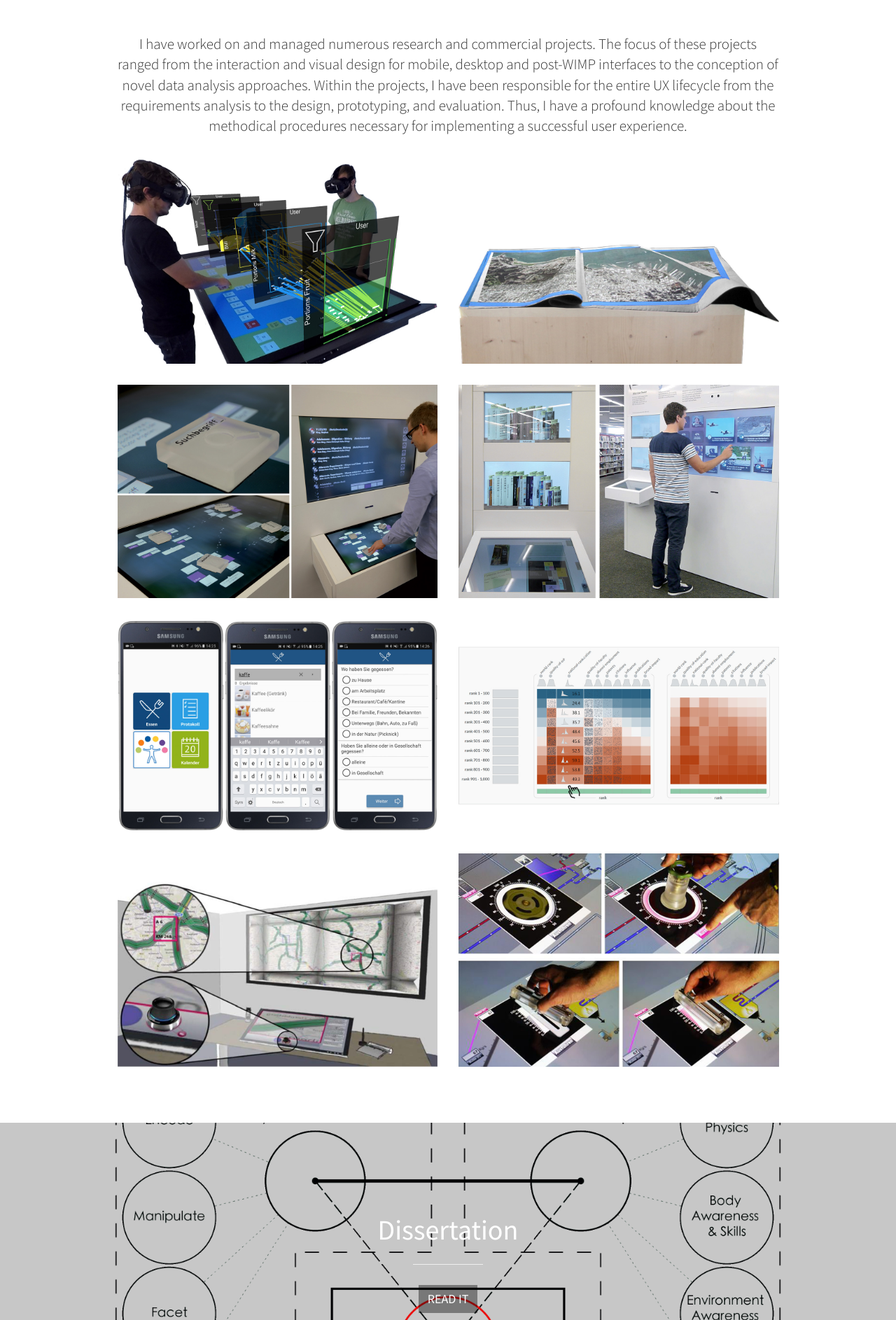
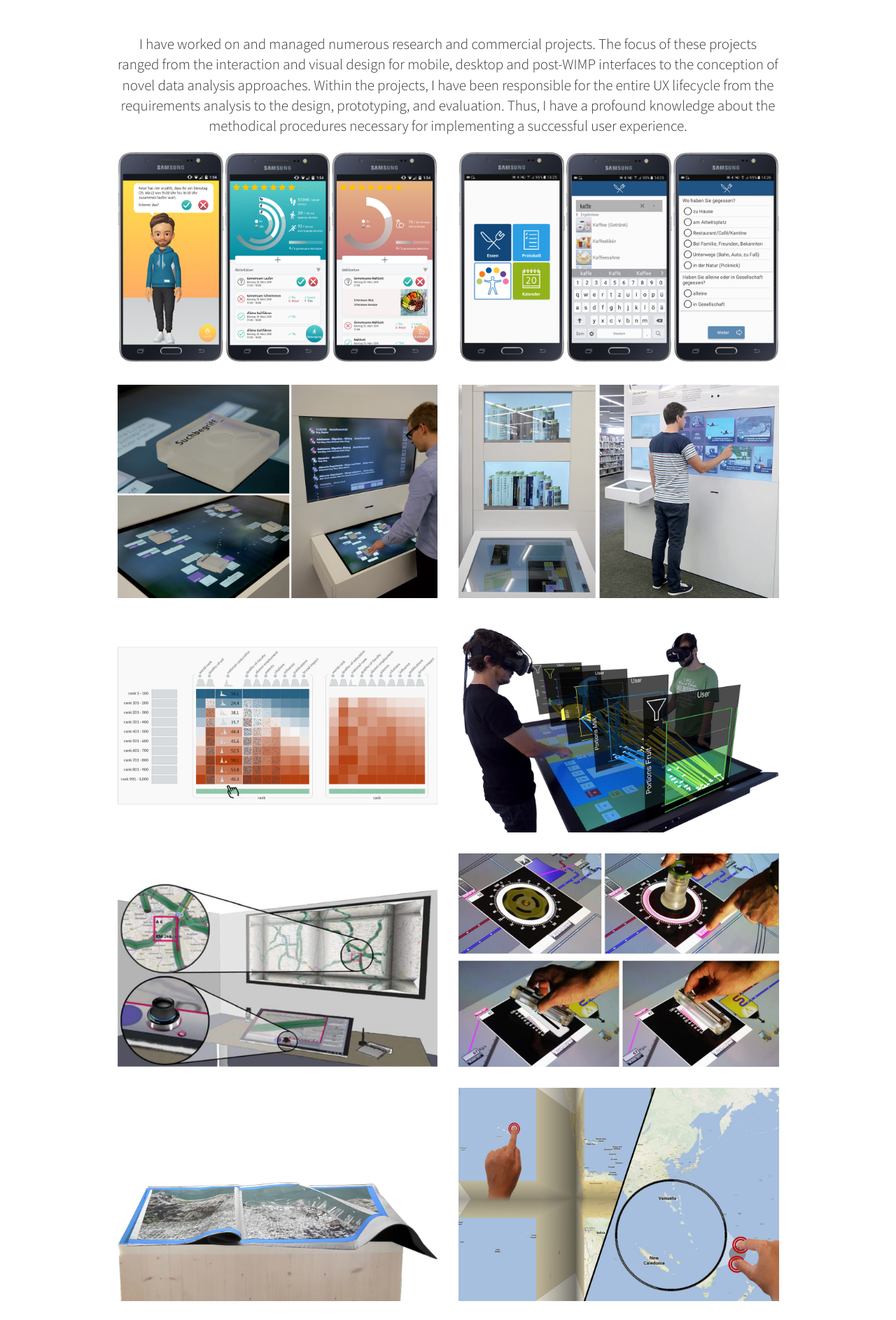
Before and after one commit to SimonButscher/home, a Jekyll site: the page built from index.html, in a window 1280 px wide. Shown: the part 1441-3328 px from the top of the page at 70% size. Built offline with Jekyll 4.4.1, drawn with Linux system fonts in a browser that asks for light colours.

Commit message:
added SmartFamily

```diff
--- a/_includes/portfolio.html
+++ b/_includes/portfolio.html
@@ -17,11 +17,11 @@
 
         <div class="row">
           <div class="col-md-6">
-            <div class="portfolio-item" onclick="">
-              <img class="img-portfolio img-responsive" src="img/portfolio_ART.jpg">
-              <button class="overlay" data-toggle="modal" data-target="#modalArt">
+            <div class="portfolio-item">
+              <img class="img-portfolio img-responsive" src="img/portfolio_SmartFamily.jpg">
+              <button class="overlay" data-toggle="modal" data-target="#modalSmartFamily">
                 <div class="content">
-                  ART - Augmented Reality Above the Tabletop to Analyze Multi-Dimensional Data
+                  SmartFamily - A Mobile Application to Promote Physical Activity and Healty Eating within a Family Context
                   <hr class="small">
                   <p class="btn btn-dark">SHOW DETAILS</p>
                 </div>
@@ -30,16 +30,17 @@
           </div>
           <div class="col-md-6">
             <div class="portfolio-item">
-              <img class="img-portfolio img-responsive" src="img/portfolio_InformationSense.jpg">
-              <button class="overlay" data-toggle="modal" data-target="#modalInfoSens">
+              <img class="img-portfolio img-responsive" src="img/portfolio_SmartAct.jpg">
+              <button class="overlay" data-toggle="modal" data-target="#modalSmartAct">
                 <div class="content">
-                  InformationSense - A Highly Flexible Augmented Cloth Display
+                  SmartACT - Mobile Applications to Promote Healthy Eating and Physical Activity
                   <hr class="small">
                   <p class="btn btn-dark">SHOW DETAILS</p>
                 </div>
               </button>
             </div>
           </div>
+
           <div class="col-md-6">
             <div class="portfolio-item">
               <img class="img-portfolio img-responsive" src="img/portfolio_CollectionDiver.jpg">
@@ -64,18 +65,7 @@
               </button>
             </div>
           </div>
-          <div class="col-md-6">
-            <div class="portfolio-item">
-              <img class="img-portfolio img-responsive" src="img/portfolio_SmartAct.jpg">
-              <button class="overlay" data-toggle="modal" data-target="#modalSmartAct">
-                <div class="content">
-                  SmartACT - Mobile Applications to Promote Healthy Eating and Physical Activity
-                  <hr class="small">
-                  <p class="btn btn-dark">SHOW DETAILS</p>
-                </div>
-              </button>
-            </div>
-          </div>
+
           <div class="col-md-6">
             <div class="portfolio-item">
               <img class="img-portfolio img-responsive" src="img/portfolio_SmartExplore.jpg">
@@ -88,6 +78,19 @@
               </button>
             </div>
           </div>
+          <div class="col-md-6">
+            <div class="portfolio-item" onclick="">
+              <img class="img-portfolio img-responsive" src="img/portfolio_ART.jpg">
+              <button class="overlay" data-toggle="modal" data-target="#modalArt">
+                <div class="content">
+                  ART - Augmented Reality Above the Tabletop to Analyze Multi-Dimensional Data
+                  <hr class="small">
+                  <p class="btn btn-dark">SHOW DETAILS</p>
+                </div>
+              </button>
+            </div>
+          </div>
+
           <div class="col-md-6">
             <div class="portfolio-item">
               <img class="img-portfolio img-responsive" src="img/portfolio_ControlRoom1.jpg">
@@ -112,7 +115,19 @@
               </button>
             </div>
           </div>
-          <!--
+
+          <div class="col-md-6">
+            <div class="portfolio-item">
+              <img class="img-portfolio img-responsive" src="img/portfolio_InformationSense.jpg">
+              <button class="overlay" data-toggle="modal" data-target="#modalInfoSens">
+                <div class="content">
+                  InformationSense - A Highly Flexible Augmented Cloth Display
+                  <hr class="small">
+                  <p class="btn btn-dark">SHOW DETAILS</p>
+                </div>
+              </button>
+            </div>
+          </div>
           <div class="col-md-6">
             <div class="portfolio-item">
               <img class="img-portfolio img-responsive" src="img/portfolio_SpacePhysics.jpg">
@@ -125,7 +140,6 @@
               </button>
            </div>
           </div>
-          -->
         </div>
         <!-- /.row (nested) -->
 
@@ -399,6 +413,40 @@
   </div>
 </div>
 
+<!-- Modal SmartFamily-->
+<div id="modalSmartFamily" class="modal fade" role="dialog">
+  <div class="modal-dialog">
+    <!-- Modal content-->
+    <div class="modal-content">
+      <div class="modal-header">
+        <button type="button" class="close" data-dismiss="modal">&times;</button>
+        <h4 class="modal-title">A Mobile Application to Promote Physical Activity and Healty Eating within a Family Context</h4>
+      </div>
+      <div class="modal-body">
+        <img class="img-responsive" src="img/portfolio_SmartFamily.jpg">
+        <br>
+        <p class="left-align">
+            Self-monitoring is an important part of behavior intervention technologies.
+            In order to increase the effectiveness of self-monitoring, we do not only
+            have to track data but also give feedback to the user. In the project
+            SmartFamily which is a subproject of the interdisciplinary project SmartAct,
+            we designed and developed a mobile application that makes use of a family
+            context to motivate people to be more physically active and eat more healthy.
+            The application contains modules for activity and food tracking (manual and
+            via sensor input), real-time synchronization between family members,
+            goal setting, and live feedback.
+        </p>
+      </div>
+      <div class="modal-footer">
+          <a target="_blank" rel="noopener noreferrer" href="https://www.uni-konstanz.de/smartact/">Website</a>
+      </div>
+      <div class="modal-footer">
+          <button type="button" class="btn btn-primary" data-dismiss="modal">Close</button>
+      </div>
+    </div>
+  </div>
+</div>
+
 <!-- Modal SmartExplore-->
 <div id="modalSmartExplore" class="modal fade" role="dialog">
   <div class="modal-dialog">
```
Also changed, not shown: img/portfolio_SmartFamily.jpg (added).
